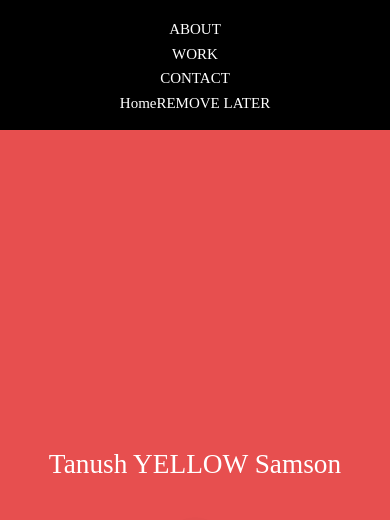
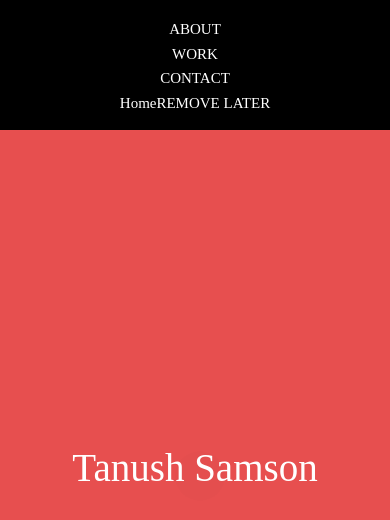
Before and after one commit to Tanflare/ts-website, a React (Create React App) app: page / in a window 390 px wide. Shown: the top 520 px of the page. Built offline with nearby package versions, Linux system fonts and the light colour scheme.

Commit message:
Fixed home page scaling

```diff
--- a/src/App.css
+++ b/src/App.css
@@ -1,37 +1,7 @@
 .App {
   text-align: center;
+  position: relative;
 }
-
-/* .App-ringG {
-  animation: App-logo-spin infinite 6s linear;
-  height: 40vmin;
-  position: absolute;
-      top:0;
-      bottom: 0;
-      left: 0;
-      right: 0;
-      margin: auto;
-      width: 200px;
-      height: auto;
-      max-width: 400px;
-      min-width: 20px;
-
-}
-.App-ringY {
-  animation: App-logo-spin infinite 3s linear;
-  height: 40vmin;
-  position: absolute;
-      top:0;
-      bottom: 0;
-      left: 0;
-      right: 0;
-      margin: auto;
-      width: 200px;
-      height: auto;
-      max-width: 400px;
-      min-width: 20px;
-
-} */
 
 #cursor{
   font-family: 'Noto Serif TC', serif;
@@ -40,17 +10,21 @@
   }
 
 .dot {
-  height: 70px;
-  width: 70px;
+
+  height: 50px;
+  width: 50px;
   background-color:black;
   border-radius: 50%;
-  display: inline-block;
-  margin-left: auto;
-  margin-right: auto;
+  /* display: inline-block; */
+  position: absolute;
+  top: 50vh;
+  left: 47.8%;
+  /* margin-left: auto;
+  margin-right: auto; */
    opacity: 0.01;
-   top: 50%;
+   padding: 0px;
+   text-align: center;
 }
-
 .dot{
   transition: all 1.8s ease-in-out;
   overflow: hidden;
@@ -59,14 +33,13 @@
 
 #container:hover > .dot{ transform: scale(10); opacity: 1; }
 
-
 .Tanush{
-  left: 0;
+    left: 0;
     line-height: 200px;
     margin: auto;
     margin-top: -100px;
     position: absolute;
-    top: 55%;
+    top: 50vh;
     width: 100%;
     font-family: 'Noto Serif TC', serif;
     color: white
@@ -101,11 +74,66 @@
   }
 
 
-/* @keyframes App-logo-spin {
-  from {
-    transform: rotate(0deg);
+
+@media only screen and (max-width: 800px) {
+  .Tanush{
+    left: 0;
+    line-height: 200px;
+    margin: auto;
+    margin-top: -100px;
+    position: absolute;
+    top: 45vh;
+    width: 100%;
+    font-family: 'Noto Serif TC', serif;
+    color: white;
+    font-size: 8vw;
+}
+
+
+  .dot {
+
+    height: 50px;
+    width: 50px;
+    background-color:black;
+    border-radius: 50%;
+        position: absolute;
+    top: 42vh;
+    left: 46.8%;
+    opacity: 0.01;
+     padding: 0px;
+     text-align: center;
   }
-  to {
-    transform: rotate(360deg);
+
+  #container:hover > .dot{ transform: scale(7); opacity: 1; }
+}
+
+@media only screen and (max-width: 600px) {
+  .Tanush{
+    left: 0;
+    line-height: 200px;
+    margin: auto;
+    margin-top: -100px;
+    position: absolute;
+    top: 40vh;
+    width: 100%;
+    font-family: 'Noto Serif TC', serif;
+    color: white;
+    font-size: 10vw;
+}
+
+
+  .dot {
+
+    height: 50px;
+    width: 50px;
+    background-color:black;
+    border-radius: 50%;
+        position: absolute;
+    top: 38vh;
+    left: 44.8%;
+    opacity: 0.01;
+     padding: 0px;
+     text-align: center;
   }
-} */
+  #container:hover > .dot{ transform: scale(5); opacity: 1; }
+}
--- a/src/App.js
+++ b/src/App.js
@@ -5,17 +5,17 @@ import ReactDOM from 'react-dom';
 import './App.css';
 
 
+
 class App extends Component {
-
-
 
   render() {
     return (
+
       <div className="App">
         <header className="App-header">
           <div id="container" >
            <span class="dot"></span>
-           <p className = "Tanush" >Tanush YELLOW Samson</p>
+           <p id ="Scroll" className = "Tanush" >Tanush Samson</p>
            {/* <p className = "Tanush" >Tanush Samson<span id= "cursor">|</span></p> */}
           </div>
         </header>
@@ -26,4 +26,6 @@ class App extends Component {
   }
 }
 
+
+
 export default App;
```
